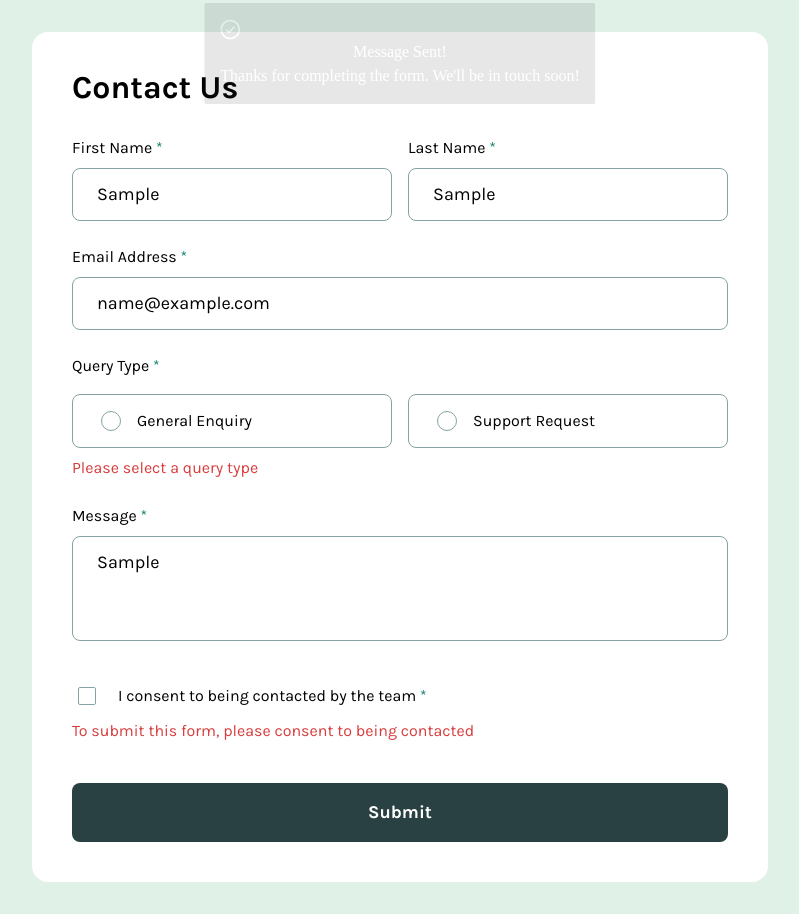
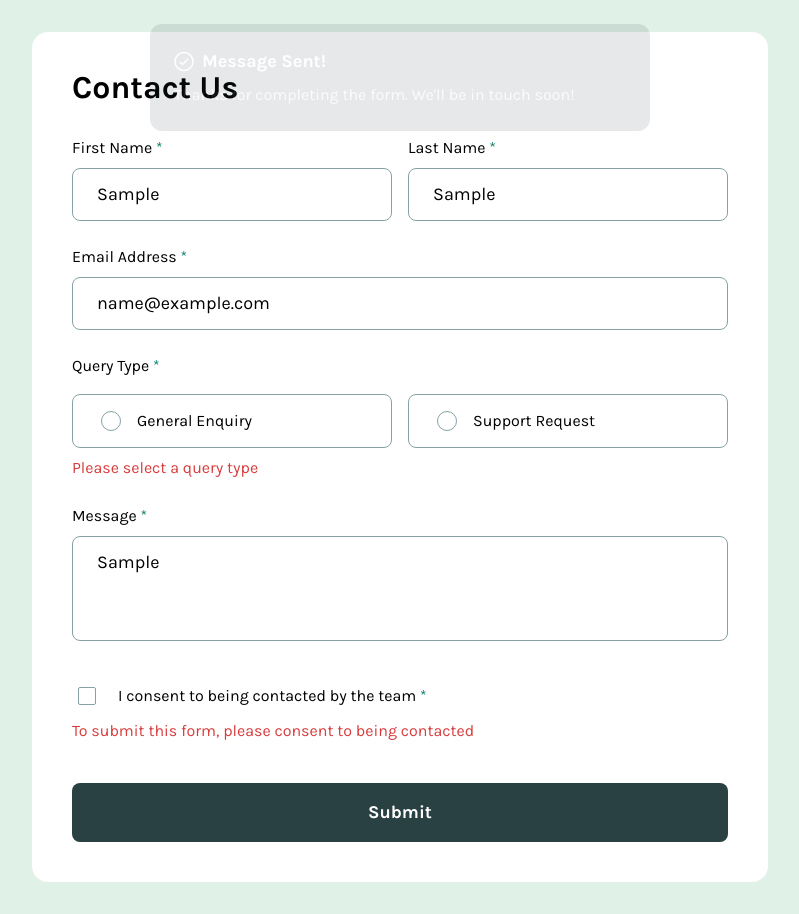
Before and after one commit to Joshk7/contact-form, a plain HTML site: page index.html in a window 1280 px wide. Both pictures are taken after typing "Sample", "Sample", "name@example.com", "Sample" into the empty fields and a click on the input "Submit". Shown: the whole page, without its empty margins (240-1039 px from the left). Drawn offline with Linux system fonts and the light colour scheme.

Commit message:
styling toast popup

```diff
--- a/index.html
+++ b/index.html
@@ -27,14 +27,14 @@
         <header class="invisible">
         </header>
         <div id="toast">
-            <div>
+            <div class="success">
                 <img
                     src="/assets/images/icon-success-check.svg"
                     alt="Success"
                 />
-                <span>Message Sent!</span>
+                <span class="success__message">Message Sent!</span>
             </div>
-            <p>Thanks for completing the form. We'll be in touch soon!</p>
+            <p class="success__description">Thanks for completing the form. We'll be in touch soon!</p>
         </div>
         <main>
             <section>
--- a/style.css
+++ b/style.css
@@ -315,17 +315,35 @@ footer {
 /* The snackbar - position it at the bottom and in the middle of the screen */
 #toast {
     visibility: hidden;
-    min-width: 250px;
-    background-color: #333;
-    color: #fff;
-    text-align: center;
-    border-radius: 2px;
-    padding: 16px;
+    width: calc(100% - 3rem);
+    max-width: 31.25rem;
+    background-color: var(--gray-900);
+    color: var(--white);
+    border-radius: 0.75rem;
+    padding: 1.5rem;
+    margin: 1.5rem;
     position: fixed;
+    display: flex;
+    flex-direction: column;
+    gap: 0.5rem;
     z-index: 1;
     left: calc(50%);
-    top: 30px;
-    transform: translateX(-50%);
+    top: 0;
+    transform: translateX(calc(-50% - 1.5rem));
+}
+
+.success {
+    display: flex;
+    gap: 0.5rem;
+}
+
+.success__message {
+    font: var(--body-medium-bold);
+}
+
+.success__description {
+    font: var(--body-small);
+    color: var(--green-200);
 }
 
 /* Show the snackbar when clicking on a button (class added with JavaScript) */
@@ -340,44 +358,36 @@ footer {
 /* Animations to fade the snackbar in and out */
 @-webkit-keyframes fadein {
     from {
-        top: 0;
         opacity: 0;
     }
     to {
-        top: 30px;
         opacity: 1;
     }
 }
 
 @keyframes fadein {
     from {
-        top: 0;
         opacity: 0;
     }
     to {
-        top: 30px;
         opacity: 1;
     }
 }
 
 @-webkit-keyframes fadeout {
     from {
-        top: 30px;
         opacity: 1;
     }
     to {
-        top: 0;
         opacity: 0;
     }
 }
 
 @keyframes fadeout {
     from {
-        top: 30px;
         opacity: 1;
     }
     to {
-        top: 0;
         opacity: 0;
     }
 }
```
